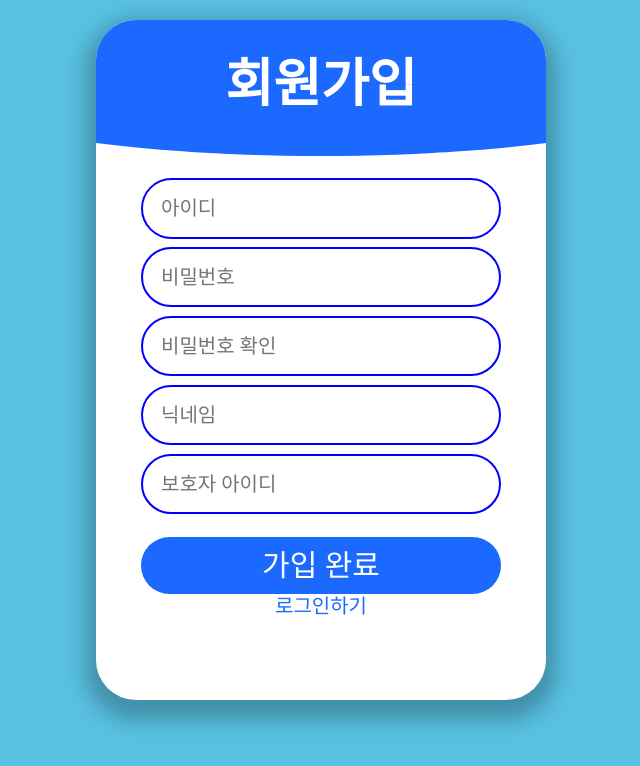
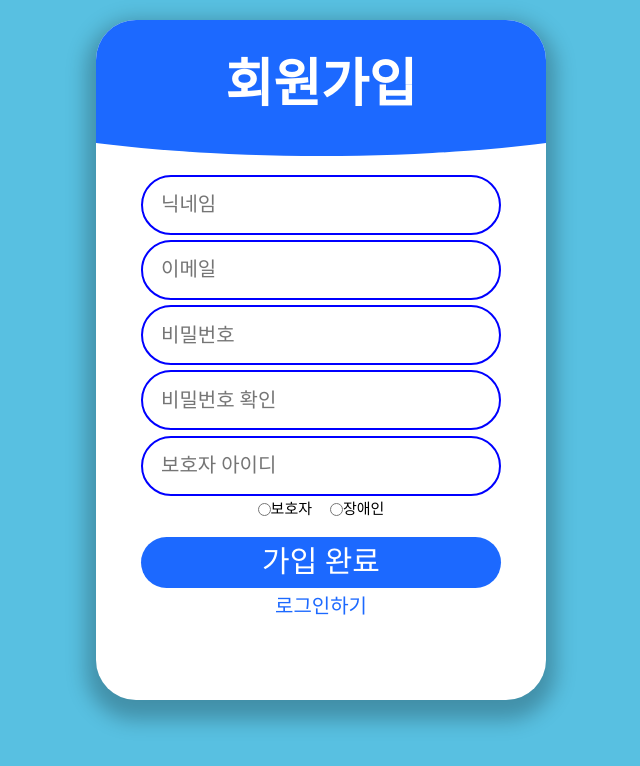
Before and after one commit to BSSM-Hearing/Frontend, a React (Create React App) app: page /register in a window 1280 px wide. Shown: the top 766 px of the page, without its empty margins (319-959 px from the left). Built offline with nearby package versions, Linux system fonts and the light colour scheme; a web font is replaced by a local one.

Commit message:
Add::회원가입 기능 추가, 스타일 변경

```diff
--- a/src/pages/register/Index.js
+++ b/src/pages/register/Index.js
@@ -1,19 +1,73 @@
 import React from "react";
 import Frame from "../../components/common/frame";
 import * as S from "./Style";
+import { set, useForm } from "react-hook-form";
+import axios from "axios";
+import * as qs from "qs";
 
 const Index = () => {
+  const local_url = "http://10.150.149.2:3000";
+  const {
+    handleSubmit,
+    register,
+    watch,
+    formState: { errors },
+  } = useForm();
+  console.log(errors);
+  console.log(watch());
+  const onValid = (data) => {
+    console.log(watch().Nickname);
+    axios
+      .post(`${local_url}/api/user/create`, qs.stringify(data))
+      .then((res) => {
+        window.location.href = "/login";
+        console.log(res);
+      })
+      .catch((err) => console.log(err));
+  };
   return (
     <Frame>
       <S.RegisterContainer>
         <S.TopBox>회원가입</S.TopBox>
-        <S.RegisterForm>
+        <S.RegisterForm onSubmit={handleSubmit(onValid)}>
           <S.InputBox>
-            <S.Input placeholder="아이디" />
-            <S.Input placeholder="비밀번호" />
-            <S.Input placeholder="비밀번호 확인" />
-            <S.Input placeholder="닉네임" />
-            <S.Input placeholder="보호자 아이디" />
+            <S.Input
+              {...register("nickname", {
+                required: "닉네임이 필요합니다.",
+              })}
+              placeholder="닉네임"
+            />
+            <S.Input
+              {...register("email", {
+                required: "이메일이 필요합니다.",
+              })}
+              placeholder="이메일"
+            />
+            <S.Input
+              {...register("password", {
+                required: "비밀번호가 필요합니다.",
+              })}
+              type="password"
+              placeholder="비밀번호"
+            />
+            <S.Input
+              // {...register("Password2", {
+              //   required: "비밀번호 확인이 필요합니다.",
+              // })}
+              type="password"
+              placeholder="비밀번호 확인"
+            />
+            <S.Input
+              {...register("parentUserId")}
+              type="number"
+              placeholder="보호자 아이디"
+            />
+            <S.RadioBox>
+              <input {...register("role")} value={"guardian"} type={"radio"} />
+              보호자
+              <input {...register("role")} value={"disabled"} type={"radio"} />
+              장애인
+            </S.RadioBox>
           </S.InputBox>
           <S.SubmitBox>
             <S.SubmitBtn>가입 완료</S.SubmitBtn>
--- a/src/pages/register/Style.js
+++ b/src/pages/register/Style.js
@@ -21,6 +21,17 @@ export const InputBox = styled.div`
   width: 100%;
   height: 65%;
 `;
+export const RadioBox = styled.div`
+  display: flex;
+  flex-direction: row;
+  align-items: center;
+  justify-content: center;
+  font-size: 1.5rem;
+
+  input:nth-child(2) {
+    margin-left: 5%;
+  }
+`;
 export const SubmitBox = styled.div`
   height: 15%;
   display: flex;
@@ -33,7 +44,9 @@ export const SubmitBtn = styled(S.SubmitBtn)`
   height: 70%;
   width: 100%;
 `;
-export const Link = styled(S.Link)``;
+export const Link = styled(S.Link)`
+  margin-top: 2%;
+`;
 
 export const EmptyBox = styled.div`
   height: 10%;
```
